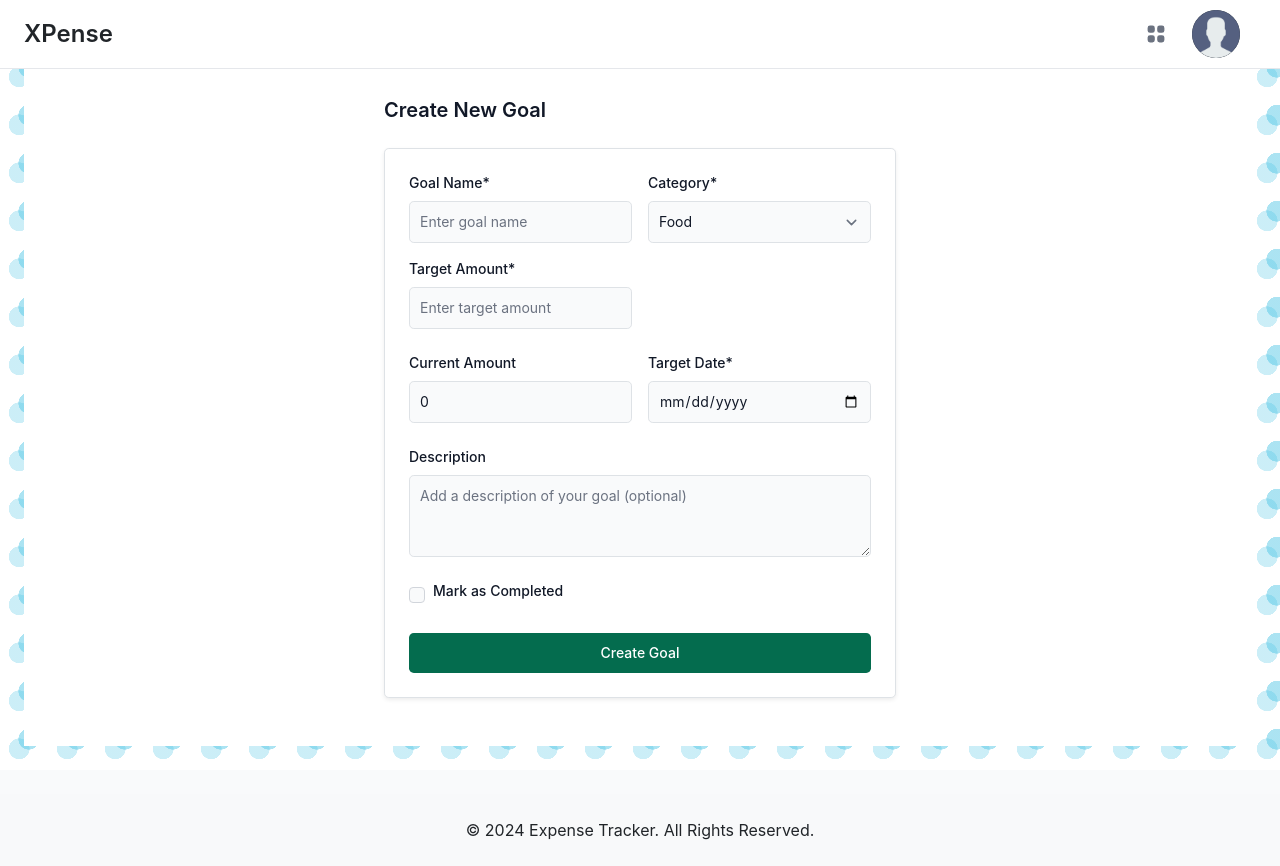
After one commit to SaintRaskolnikov/XPense, a Django app: page /tracker/goals-create/ in a window 1280 px wide. The commit adds this page. Run offline with Django 5.2, Linux system fonts and the light colour scheme; a user stored in the database is signed in; data comes from the database, SQL or seed files in the repository; parts of the project's set-up code (start-up, migrations or seed data) failed here and were passed over; some libraries are stand-ins or nearby versions.

Commit message:
comit tracker with goals

```diff
--- a/tracker/admin.py
+++ b/tracker/admin.py
@@ -1,6 +1,7 @@
 from django.contrib import admin
-from .models import Transaction, Contribution
+from .models import Transaction, Contribution, Goals
 
 admin.site.register(Transaction)
 admin.site.register(Contribution)
+admin.site.register(Goals)
 # Register your models here.
--- a/tracker/forms.py
+++ b/tracker/forms.py
@@ -1,5 +1,5 @@
 from django import forms
-from .models import Transaction, Contribution, Subscription
+from .models import Transaction, Contribution, Subscription, Goals
 from user.models import Team
 from django.forms import Select
 
@@ -25,3 +25,51 @@ class SubscriptionForm(forms.ModelForm):
     class Meta:
         model = Subscription
         fields = ['name', 'description', 'category', 'amount', 'periodicity', 'start_date', 'is_active']
+
+from django import forms
+from .models import Goals
+
+class GoalForm(forms.ModelForm):
+    class Meta:
+        model = Goals
+        fields = ['name', 'category', 'description', 'target_amount', 'current_amount', 'target_date', 'is_completed']
+        widgets = {
+            'name': forms.TextInput(attrs={
+                'class': 'block w-full rounded-lg border border-gray-300 bg-gray-50 p-2.5 text-sm text-gray-900 focus:border-primary-500 focus:ring-primary-500 dark:border-gray-600 dark:bg-gray-700 dark:text-white dark:focus:border-primary-500 dark:focus:ring-primary-500',
+                'placeholder': 'Enter goal name',
+            }),
+            'description': forms.Textarea(attrs={
+                'class': 'block w-full rounded-lg border border-gray-300 bg-gray-50 p-2.5 text-sm text-gray-900 focus:border-primary-500 focus:ring-primary-500 dark:border-gray-600 dark:bg-gray-700 dark:text-white dark:focus:border-primary-500 dark:focus:ring-primary-500',
+                'rows': 3,
+                'placeholder': 'Enter goal description',
+            }),
+            'target_amount': forms.NumberInput(attrs={
+                'class': 'block w-full rounded-lg border border-gray-300 bg-gray-50 p-2.5 text-sm text-gray-900 focus:border-primary-500 focus:ring-primary-500 dark:border-gray-600 dark:bg-gray-700 dark:text-white dark:focus:border-primary-500 dark:focus:ring-primary-500',
+                'step': '0.01',
+                'placeholder': 'Enter target amount',
+            }),
+            'current_amount': forms.NumberInput(attrs={
+                'class': 'block w-full rounded-lg border border-gray-300 bg-gray-50 p-2.5 text-sm text-gray-900 focus:border-primary-500 focus:ring-primary-500 dark:border-gray-600 dark:bg-gray-700 dark:text-white dark:focus:border-primary-500 dark:focus:ring-primary-500',
+                'step': '0.01',
+                'placeholder': 'Enter current amount',
+            }),
+            'target_date': forms.DateInput(attrs={
+                'class': 'block w-full rounded-lg border border-gray-300 bg-gray-50 p-2.5 text-sm text-gray-900 focus:border-primary-500 focus:ring-primary-500 dark:border-gray-600 dark:bg-gray-700 dark:text-white dark:focus:border-primary-500 dark:focus:ring-primary-500',
+                'type': 'date',
+            }),
+            'is_completed': forms.CheckboxInput(attrs={
+                'class': 'w-4 h-4 rounded border-gray-300 bg-gray-50 text-primary-600 focus:ring-primary-500 dark:border-gray-600 dark:bg-gray-700 dark:focus:ring-primary-600 dark:ring-offset-gray-800',
+            }),
+        }
+
+    def clean_target_amount(self):
+        target_amount = self.cleaned_data.get('target_amount')
+        if target_amount <= 0:
+            raise forms.ValidationError("Target amount must be greater than zero.")
+        return target_amount
+
+    def clean_current_amount(self):
+        current_amount = self.cleaned_data.get('current_amount')
+        if current_amount < 0:
+            raise forms.ValidationError("Current amount cannot be negative.")
+        return current_amount
--- /dev/null
+++ b/tracker/templates/add_goal.html
@@ -0,0 +1,76 @@
+{% extends 'base.html' %}
+
+{% block content %}
+<section class="bg-white py-8 antialiased dark:bg-gray-900 md:py-16">
+    <div class="mx-auto max-w-screen-xl px-4 2xl:px-0">
+      <div class="flex justify-center items-center">
+
+        <div class="w-full max-w-lg">
+          <h2 class="text-xl font-semibold text-gray-900 dark:text-white sm:text-2xl">Create New Goal</h2>
+
+          <div class="mt-6 sm:mt-8">
+            <form action="{% url 'tracker:create_goal' %}" method="POST" class="w-full rounded-lg border border-gray-200 bg-white p-4 shadow-sm dark:border-gray-700 dark:bg-gray-800 sm:p-6 lg:p-8">
+              {% csrf_token %}
+
+              <div class="mb-6 grid grid-cols-1 gap-4 md:grid-cols-2">
+                <!-- Goal Name Input -->
+                <div>
+                  <label for="name" class="mb-2 block text-sm font-medium text-gray-900 dark:text-white">Goal Name*</label>
+                  <input type="text" id="name" name="name" maxlength="255" class="block w-full rounded-lg border border-gray-300 bg-gray-50 p-2.5 text-sm text-gray-900 focus:border-primary-500 focus:ring-primary-500 dark:border-gray-600 dark:bg-gray-700 dark:text-white dark:focus:border-primary-500 dark:focus:ring-primary-500" placeholder="Enter goal name" required />
+                </div>
+
+
+                <!-- Category Select -->
+                <div>
+                    <label for="category" class="mb-2 block text-sm font-medium text-gray-900 dark:text-white">Category*</label>
+                    <select id="category" name="category" class="block w-full rounded-lg border border-gray-300 bg-gray-50 p-2.5 text-sm text-gray-900 focus:border-primary-500 focus:ring-primary-500 dark:border-gray-600 dark:bg-gray-700 dark:text-white dark:focus:border-primary-500 dark:focus:ring-primary-500">
+                      {% for choice in category_choices %}
+                        <option value="{{ choice.0 }}">{{ choice.1 }}</option>
+                      {% endfor %}
+                    </select>
+                  </div>
+
+                <!-- Target Amount Input -->
+                <div>
+                  <label for="target_amount" class="mb-2 block text-sm font-medium text-gray-900 dark:text-white">Target Amount*</label>
+                  <input type="number" id="target_amount" name="target_amount" step="0.01" class="block w-full rounded-lg border border-gray-300 bg-gray-50 p-2.5 text-sm text-gray-900 focus:border-primary-500 focus:ring-primary-500 dark:border-gray-600 dark:bg-gray-700 dark:text-white dark:focus:border-primary-500 dark:focus:ring-primary-500" placeholder="Enter target amount" required />
+                </div>
+              </div>
+
+              <div class="mb-6 grid grid-cols-1 gap-4 md:grid-cols-2">
+                <!-- Current Amount Input -->
+                <div>
+                  <label for="current_amount" class="mb-2 block text-sm font-medium text-gray-900 dark:text-white">Current Amount</label>
+                  <input type="number" id="current_amount" name="current_amount" step="0.01" value="0" class="block w-full rounded-lg border border-gray-300 bg-gray-50 p-2.5 text-sm text-gray-900 focus:border-primary-500 focus:ring-primary-500 dark:border-gray-600 dark:bg-gray-700 dark:text-white dark:focus:border-primary-500 dark:focus:ring-primary-500" placeholder="Enter current amount (optional)" />
+                </div>
+
+                <!-- Target Date Input -->
+                <div>
+                  <label for="target_date" class="mb-2 block text-sm font-medium text-gray-900 dark:text-white">Target Date*</label>
+                  <input type="date" id="target_date" name="target_date" class="block w-full rounded-lg border border-gray-300 bg-gray-50 p-2.5 text-sm text-gray-900 focus:border-primary-500 focus:ring-primary-500 dark:border-gray-600 dark:bg-gray-700 dark:text-white dark:focus:border-primary-500 dark:focus:ring-primary-500" required />
+                </div>
+              </div>
+
+              <!-- Description Textarea -->
+              <div class="mb-6">
+                <label for="description" class="mb-2 block text-sm font-medium text-gray-900 dark:text-white">Description</label>
+                <textarea id="description" name="description" rows="3" class="block w-full rounded-lg border border-gray-300 bg-gray-50 p-2.5 text-sm text-gray-900 focus:border-primary-500 focus:ring-primary-500 dark:border-gray-600 dark:bg-gray-700 dark:text-white dark:focus:border-primary-500 dark:focus:ring-primary-500" placeholder="Add a description of your goal (optional)"></textarea>
+              </div>
+
+              <!-- Is Completed Checkbox -->
+              <div class="flex items-center mb-6">
+                <input type="checkbox" id="is_completed" name="is_completed" class="w-4 h-4 rounded border-gray-300 bg-gray-50 text-primary-600 focus:ring-primary-500 dark:border-gray-600 dark:bg-gray-700 dark:focus:ring-primary-600 dark:ring-offset-gray-800">
+                <label for="is_completed" class="ml-2 text-sm font-medium text-gray-900 dark:text-white">Mark as Completed</label>
+              </div>
+
+              <!-- Submit Button -->
+              <div class="mt-4">
+                <button id="submit" type="submit" class="w-full rounded-lg bg-green-700 px-5 py-2.5 text-sm font-medium text-white hover:bg-green-800 focus:outline-none focus:ring-4 focus:ring-green-300 dark:bg-green-600 dark:hover:bg-green-700 dark:focus:ring-green-800">Create Goal</button>
+              </div>
+            </form>
+          </div>
+        </div>
+      </div>
+    </div>
+</section>
+{% endblock %}
--- a/tracker/urls.py
+++ b/tracker/urls.py
@@ -12,7 +12,6 @@ urlpatterns = [
     path('get-team-members/<int:pk>/', views.get_team_members, name='get_team_members'),
     path('add_contribution/<str:transaction_hash>/', views.add_contribution, name='add_contribution'),
     path('balance_data/', views.get_balance_data, name='balance_data'),
-    path('graphs/', views.goals_view, name='graphs'),
     path('get-graph-data/', views.get_graph_data, name='get_graph_data'),
     path('create-subscriptions/', views.create_subscriptions, name='create_subscription'),
     path('edit-subscription/<int:subscription_id>/', views.edit_subscription, name='edit_subscription'),
@@ -21,5 +20,9 @@ urlpatterns = [
     path('export-transactions/<str:interval>/', views.export_transactions, name='export_transactions'),
     path('renew-subscription/<int:pk>/', views.renew_subscription, name='renew_subscription'),
     path('cancel-subscription/<int:pk>/', views.cancel_subscription, name='cancel_subscription'),
+    path('goals-progress/', views.goals_progress, name='goals_progress'),
+    path('goals-create/', views.create_goal, name='create_goal'),
+    path('goals-edit/<int:pk>/', views.edit_goal, name='edit_goal'),
+    path('goals-delete/<int:pk>/', views.delete_goal, name='delete_goal'),
 
 ]
--- a/tracker/views.py
+++ b/tracker/views.py
@@ -1,37 +1,29 @@
-
+from datetime import datetime, timedelta
+from django.utils.timezone import now, make_aware, is_naive
+from django.shortcuts import render, get_object_or_404, redirect
 from django.contrib.auth.decorators import login_required
+from django.http import JsonResponse, Http404, HttpResponseForbidden
 from django.db import transaction as db_transaction
-from django.http import JsonResponse
+from django.contrib import messages
+from django.core.exceptions import ValidationError
 from .models import Transaction, Contribution, Subscription, Goals
-from user.models import Team, CustomUser
-from django.http import Http404
-from .forms import TransactionForm, ContributionForm, SubscriptionForm
-from django.shortcuts import render, get_object_or_404, redirect
-import json
-from django.contrib import messages
-from django.http import HttpResponseForbidden
-from datetime import timedelta
-from django.utils import timezone
-from datetime import datetime
-from django.utils.dateparse import parse_datetime
+from .forms import TransactionForm, ContributionForm, SubscriptionForm, GoalForm
+from user.models import Team
 
 
-from django.utils.timezone import now
 
 @login_required
 def dashboard(request):
     today = now()
 
-    # Set the default start date to the first of the current month
+    # Default start and end dates
     default_start_date = today.replace(day=1)
-    # Set the default end date to today
     default_end_date = today
 
-    # Get the start and end dates from the request or use the defaults
+    # Parse start and end dates from GET params
     start_date_str = request.GET.get('start', default_start_date.strftime('%Y-%m-%d'))
     end_date_str = request.GET.get('end', default_end_date.strftime('%Y-%m-%d'))
 
-    # Parse the dates from the request
     try:
         start_date = datetime.strptime(start_date_str, '%Y-%m-%d')
     except (ValueError, TypeError):
@@ -39,20 +31,16 @@ def dashboard(request):
         start_date_str = default_start_date.strftime('%Y-%m-%d')
 
     try:
-        end_date = datetime.strptime(end_date_str, '%Y-%m-%d')
-        end_date = end_date + timedelta(days=1) - timedelta(seconds=1)
+        end_date = datetime.strptime(end_date_str, '%Y-%m-%d') + timedelta(days=1) - timedelta(seconds=1)
     except (ValueError, TypeError):
         end_date = default_end_date
         end_date_str = default_end_date.strftime('%Y-%m-%d')
 
-    # Fetch transactions and contributions for the user
+    # Fetch transactions and contributions
     transactions_pure = Transaction.objects.filter(user=request.user, team__isnull=True)
-    for transaction in transactions_pure:
-        print(f' dates {transaction.date}')
-
     contributions = Contribution.objects.filter(user=request.user)
 
-    # Apply date range filter if both start and end dates are provided
+    # Apply date filters
     if start_date:
         transactions_pure = transactions_pure.filter(date__gte=start_date)
         contributions = contributions.filter(transaction__date__gte=start_date)
@@ -60,60 +48,66 @@ def dashboard(request):
         transactions_pure = transactions_pure.filter(date__lte=end_date)
         contributions = contributions.filter(transaction__date__lte=end_date)
 
-    transactions_pure = transactions_pure.order_by('-date')
-
+    # Prepare subscription warnings
     subs_renewal_warning = []
     subscriptions = Subscription.objects.filter(user=request.user)
     for subscription in subscriptions:
-        next = subscription.get_next_transaction_date()
-        if next and timezone.is_naive(next):
-            next = timezone.make_aware(next)
-        if next <= today:
-            subs_renewal_warning.append(subscription)
+        next_due_date = subscription.get_next_transaction_date()
+        if next_due_date:
+            if is_naive(next_due_date):
+                next_due_date = make_aware(next_due_date)
+            if next_due_date <= today:
+                subs_renewal_warning.append(subscription)
 
-    print(f'{transactions_pure} 2pure')
-    contributions = contributions.order_by('-transaction__date')
+    # Calculate balance
+    current_balance = calculate_balance(transactions_pure, contributions)
 
-    # Initialize balance
-    current_balance = 0
+    # Combine and sort transactions and contributions
+    transactions = merge_and_sort_transactions(transactions_pure, contributions)
 
-    # Calculate balance based on transaction type
+    # Render the template
+    return render(request, 'dashboard.html', {
+        'current_balance': current_balance,
+        'transactions': transactions,
+        'start_date': start_date_str,
+        'end_date': end_date_str,
+        'subs_renewal_warning': subs_renewal_warning,
+    })
+
+
+# Helper Function 1: Calculate Balance
+def calculate_balance(transactions_pure, contributions):
+    balance = 0
     for transaction in transactions_pure:
         if transaction.transaction_type == 'add':
-            current_balance += transaction.amount
+            balance += transaction.amount
         elif transaction.transaction_type == 'expense':
-            current_balance -= transaction.amount
+            balance -= transaction.amount
 
     for contribution in contributions:
         if contribution.transaction.transaction_type == 'add':
-            current_balance += contribution.amount
+            balance += contribution.amount
         elif contribution.transaction.transaction_type == 'expense':
-            current_balance -= contribution.amount
+            balance -= contribution.amount
 
-    # Merge transactions and contributions into one list
+    return balance
+
+
+# Helper Function 2: Merge and Sort Transactions
+def merge_and_sort_transactions(transactions_pure, contributions):
     combined_transactions = list(transactions_pure) + list(contributions)
-
-    # Sort combined transactions by date (considering contribution's related transaction date)
-    transactions = sorted(
+    return sorted(
         combined_transactions,
         key=lambda x: x.date if isinstance(x, Transaction) else x.transaction.date,
         reverse=True
     )
-    print(transactions)
-    # Return the rendered template with the context
-    return render(request, 'dashboard.html', {
-        'current_balance': current_balance,
-        'transactions': transactions,
-        'start_date': start_date_str,  # Pass the formatted date for the date input
-        'end_date': end_date_str,      # Pass the formatted date for the date input
-        'subs_renewal_warning': subs_renewal_warning,
-    })
+
 
 
 @login_required
 def get_balance_data(request):
     # Get today's date
-    today = timezone.now()
+    today = now()
 
     # Get the date 30 days ago
     thirty_days_ago = today - timedelta(days=7)
@@ -166,9 +160,6 @@ def add_transaction(request):
     category_choices = Transaction.load_choices('category.json')  # Assuming you're loading categories from a JSON
     if request.method == 'POST':
         form = TransactionForm(request.POST)
-        print(form)  # For debugging, remove in production
-
-
         if form.is_valid():
 
             with db_transaction.atomic():  # Ensure atomicity
@@ -177,8 +168,18 @@ def add_transaction(request):
                 transaction.user = request.user  # Assign current user as creator
                 transaction.save()  # Save transaction first
                 transaction_hash = transaction.transaction_hash
+
                 if transaction.team:
                     return redirect('tracker:add_contribution', transaction_hash=transaction_hash)  # Replace with your URL name for success page
+                else:
+                    # Update goals with the same category
+                    goals_with_same_category = Goals.objects.filter(user=request.user, category=transaction.category)
+                    for goal in goals_with_same_category:
+
+                        goal.current_amount += transaction.amount
+                        if goal.current_amount >= goal.target_amount:
+                            goal.is_completed = True
+                        goal.save()
 
         return redirect('tracker:dashboard')
 
@@ -225,6 +226,14 @@ def add_contribution(request, transaction_hash):
                     contribution.user = member
                     contribution.transaction = transaction
                     contribution.save()
+                                    # Update goals with the same category
+                    goals_with_same_category = Goals.objects.filter(user=member, category=transaction.category)
+                    for goal in goals_with_same_category:
+
+                        goal.current_amount += transaction.amount
+                        if goal.current_amount >= goal.target_amount:
+                            goal.is_completed = True
+                        goal.save()
                 else:
                     print(f"Form invalid for {member.username}, errors: {form.errors}")
 
@@ -300,10 +309,66 @@ def delete_transaction(request, transaction_hash):
     return render(request, 'delete_transaction.html', {'transaction': transaction})
 
 @login_required
-def goals_view(request):
+def goals_progress(request):
     goals = Goals.objects.filter(user=request.user)
 
-    return render(request, 'goals.html')
+    return render(request, 'list_goals.html', context={'goals': goals})
+
+@login_required
+def create_goal(request):
+    if request.method == "POST":
+        form = GoalForm(request.POST)
+        if form.is_valid():
+            goal = form.save(commit=False)
+            goal.user = request.user  # Assign the current logged-in user to the goal
+            try:
+                goal.save()  # This will trigger the validation in the model's save method
+                messages.success(request, 'Goal created successfully!')
+                return redirect('tracker:goals_progress')  # Redirect to a goal list or another appropriate page
+            except ValidationError as e:
+                # If a ValidationError is raised, add it to the form's errors
+                form.add_error(None, e.message)
+                messages.error(request, e.message)  # Pass the error message to the user
+        else:
+            messages.error(request, 'There was an error with your form submission. Please try again.')
+    else:
+        form = GoalForm()
+
+    category_choices = Goals.CATEGORY_CHOICES
+    return render(request, 'add_goal.html', {'form': form, "category_choices": category_choices})
+
+@login_required
+def edit_goal(request, pk):
+    goal = get_object_or_404(Goals, id=pk, user=request.user)
+
+    if request.method == "POST":
+        form = GoalForm(request.POST, instance=goal)
+        if form.is_valid():
+            try:
+                form.save()
+                messages.success(request, 'Goal updated successfully!')
+                return redirect('tracker:goals_progress')  # Redirect to a list or detail page
+            except ValidationError as e:
+                # If a ValidationError is raised, add it to the form's errors
+                form.add_error(None, e.message)
+                messages.error(request, e.message)  # Pass the error message to the user
+        else:
+            messages.error(request, 'There was an error with your form submission. Please try again.')
+    else:
+        form = GoalForm(instance=goal)
+
+    category_choices = Goals.CATEGORY_CHOICES
+    return render(request, 'edit_goal.html', {'form': form, 'goal': goal, "category_choices": category_choices})
+
+def delete_goal(request, pk):
+    goal = get_object_or_404(Goals, id=pk)
+
+    if request.method == 'POST':
+        goal.delete()
+        messages.success(request, 'Goal deleted successfully.')
+        return redirect('tracker:goals_progress')  # Redirect to the goal list after deletion
+
+    return render(request, 'delete_goal.html', {'goal': goal})
 
 @login_required
 def get_graph_data(request):
@@ -313,12 +378,12 @@ def get_graph_data(request):
 
     # Parse the start and end date if provided
     if start_date and end_date:
-        start_date = timezone.datetime.strptime(start_date, '%Y-%m-%d')
-        end_date = timezone.datetime.strptime(end_date, '%Y-%m-%d')
+        start_date = datetime.strptime(start_date, '%Y-%m-%d')
+        end_date = datetime.strptime(end_date, '%Y-%m-%d')
         print(f"Parsed Start Date: {start_date}, Parsed End Date: {end_date}")
     else:
         # Default to the last 7 days if no date range is provided
-        end_date = timezone.now()
+        end_date = now()
         start_date = end_date - timedelta(days=7)
 
     # Get the selected team IDs from the request
@@ -509,13 +574,13 @@ from django.utils.timezone import localtime
 def export_transactions(request, interval):
     # Get the start and end dates based on the interval
     if interval == 'current_month':
-        start_date = timezone.now().replace(day=1)
+        start_date = now().replace(day=1)
     elif interval == 'current_year':
-        start_date = timezone.now().replace(month=1, day=1)
+        start_date = now().replace(month=1, day=1)
     elif interval == 'last_year':
-        start_date = timezone.now().replace(year=timezone.now().year - 1, month=1, day=1)
+        start_date = now().replace(year=now().year - 1, month=1, day=1)
     elif interval == 'last_month':
-        start_date = timezone.now().replace(month=timezone.now().month - 1, day=1)
+        start_date = now().replace(month=now().month - 1, day=1)
     else:
         start_date = None
 
```
Also changed, not shown: tracker/models.py (+34 -6 lines), tracker/templates/dashboard.html (+7 -2 lines), tracker/templates/delete_goal.html (added, +35 -0 lines), tracker/templates/edit_goal.html (added, +84 -0 lines), tracker/templates/list_goals.html (added, +54 -0 lines), tracker/migrations/0014_goals_category_alter_subscription_category_and_more.py (added), tracker/migrations/0015_alter_transaction_transaction_type.py (added).
